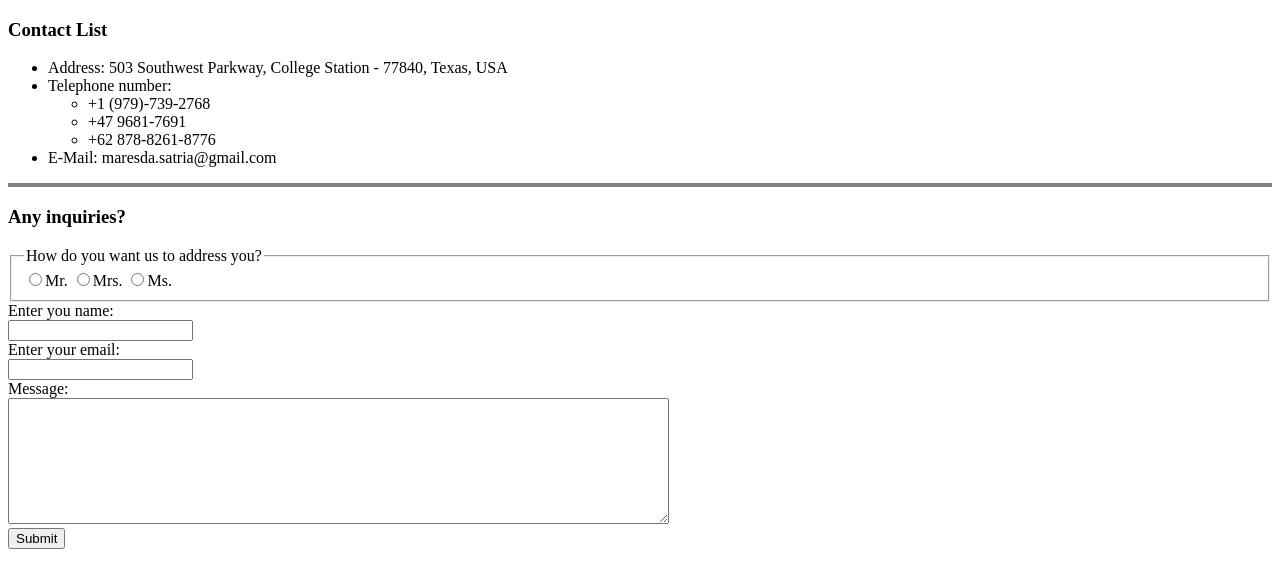
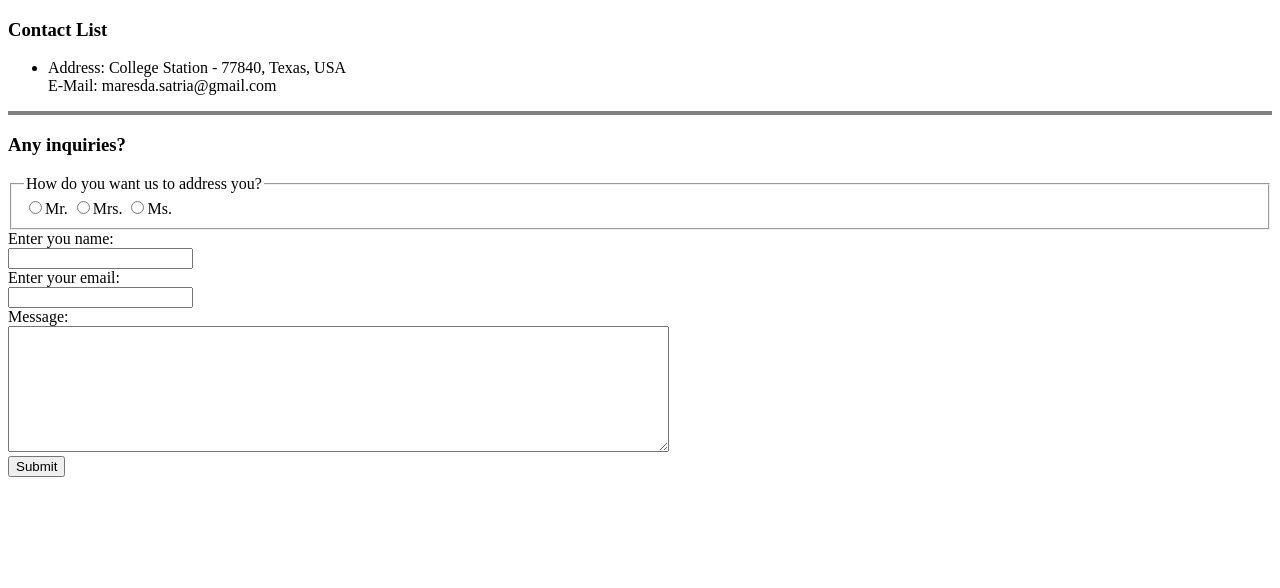
Before and after one commit to maresdas/cv, a plain HTML site: page contact.html in a window 1280 px wide. Drawn offline with Linux system fonts and the light colour scheme.

Commit message:
Update contact.html
remove contact detail

```diff
--- a/contact.html
+++ b/contact.html
@@ -7,13 +7,7 @@
   <body>
     <h3>Contact List</h3>
     <ul>
-      <li>Address: 503 Southwest Parkway, College Station - 77840, Texas, USA</li>
-      <li>Telephone number:
-      <ul>
-        <li>+1 (979)-739-2768</li>
-        <li>+47 9681-7691</li>
-        <li>+62 878-8261-8776</li>
-      </ul></li>
+      <li>Address: College Station - 77840, Texas, USA</li
       <li>E-Mail: maresda.satria@gmail.com</li>
     </ul>
     <hr size="4" noshade>
```
